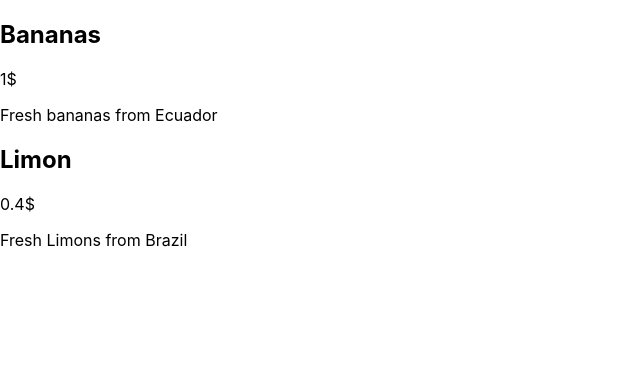
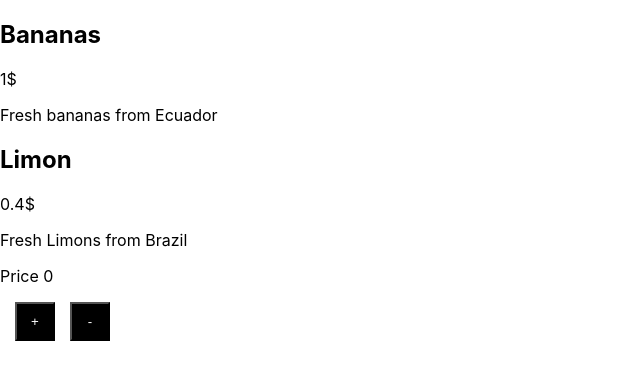
Before and after one commit to VahanSargsyan26/Class-component, a React (Create React App) app: page / in a window 1280 px wide. Shown: the top 380 px of the page, without its empty margins (0-640 px from the left). Built offline with nearby package versions, Linux system fonts and the light colour scheme.

Commit message:
Counter add minus function with class component

```diff
--- /dev/null
+++ b/src/App.css
@@ -0,0 +1,7 @@
+.btn {
+    width: 40px;
+    margin-left: 15px;
+    padding: 10px;
+    color: white;
+    background-color: black;
+}
--- a/src/App.js
+++ b/src/App.js
@@ -1,11 +1,13 @@
 import React from 'react';
 import Product from './Product';
+import Counter from './Counter';
 
 function App() {
   return (
     <div className=''>
       <Product name="Bananas" price="1$" description="Fresh bananas from Ecuador" />
       <Product name="Limon" price="0.4$" description="Fresh Limons from Brazil" />
+      <Counter />
     </div>
   );
 }
--- /dev/null
+++ b/src/Counter.js
@@ -0,0 +1,34 @@
+import { Component } from "react";
+import './App.css';
+
+export default class Counter extends Component{
+
+    constructor(props) {
+        super(props);
+        this.state={
+            value: 0
+        }
+
+    }
+    ClickPlus = ()=>{
+        this.setState({
+            value: this.state.value + 1
+        })
+    }
+    ClickMinus = ()=>{
+        this.setState({
+            value: this.state.value - 1
+        })
+    }
+
+    render() {
+        return(
+            <div>
+                <p>Price {this.state.value} </p>
+
+                <button className="btn" onClick={this.ClickPlus}>+</button>
+                <button className="btn" onClick={this.ClickMinus}> -</button>
+            </div>
+        );
+    }
+}
```
Also changed, not shown: src/Class.js (added).
